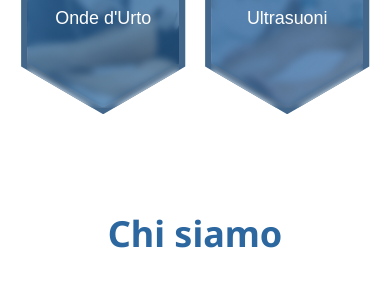
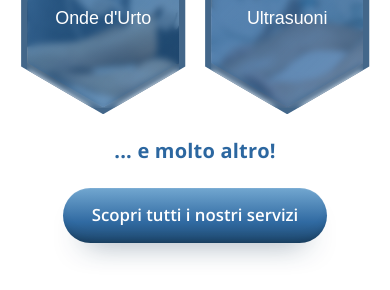
Before and after one commit to rolindaz/ars-fisio, a React (Vite) app: page / in a window 390 px wide. Shown: the part 2200-2490 px from the top of the page. Built offline with nearby package versions, Linux system fonts and the light colour scheme; grey boxes are pictures that could not be loaded; a web font is replaced by a local one.

Commit message:
feat: add mobile call-to-action section in ServicesPreview component with styling adjustments
Co-authored-by: Copilot <copilot@github.com>

```diff
--- a/src/components/ServicesPreview.jsx
+++ b/src/components/ServicesPreview.jsx
@@ -38,6 +38,13 @@ const ServicesPreview = () => {
         </div>
       </div>
 
+      <div className="services-preview-cta services-preview-cta--mobile">
+        <span className="services-preview-cta__eyebrow">... e molto altro!</span>
+        <Link to="/servizi" className="booking-button booking-button--full home-section-button services-preview-cta__button">
+          Scopri tutti i nostri servizi
+        </Link>
+      </div>
+
       <div className="hex-grid services-preview-content">
 
         {/* Row 1 */}
--- a/src/index.css
+++ b/src/index.css
@@ -654,6 +654,10 @@ a:visited:active {
   text-align: center;
 }
 
+.services-preview-cta--mobile {
+  margin-top: 1rem;
+}
+
 .services-preview-cta__eyebrow {
   font-family: "Open Sans", sans-serif;
   font-size: 1.25rem;
@@ -1579,6 +1583,10 @@ a:visited:active {
     width: min(24rem, 100%);
   }
 
+  .services-preview-cta--mobile {
+    display: none;
+  }
+
   .services-preview-cta--lower {
     margin-top: 0.35rem;
   }
```
